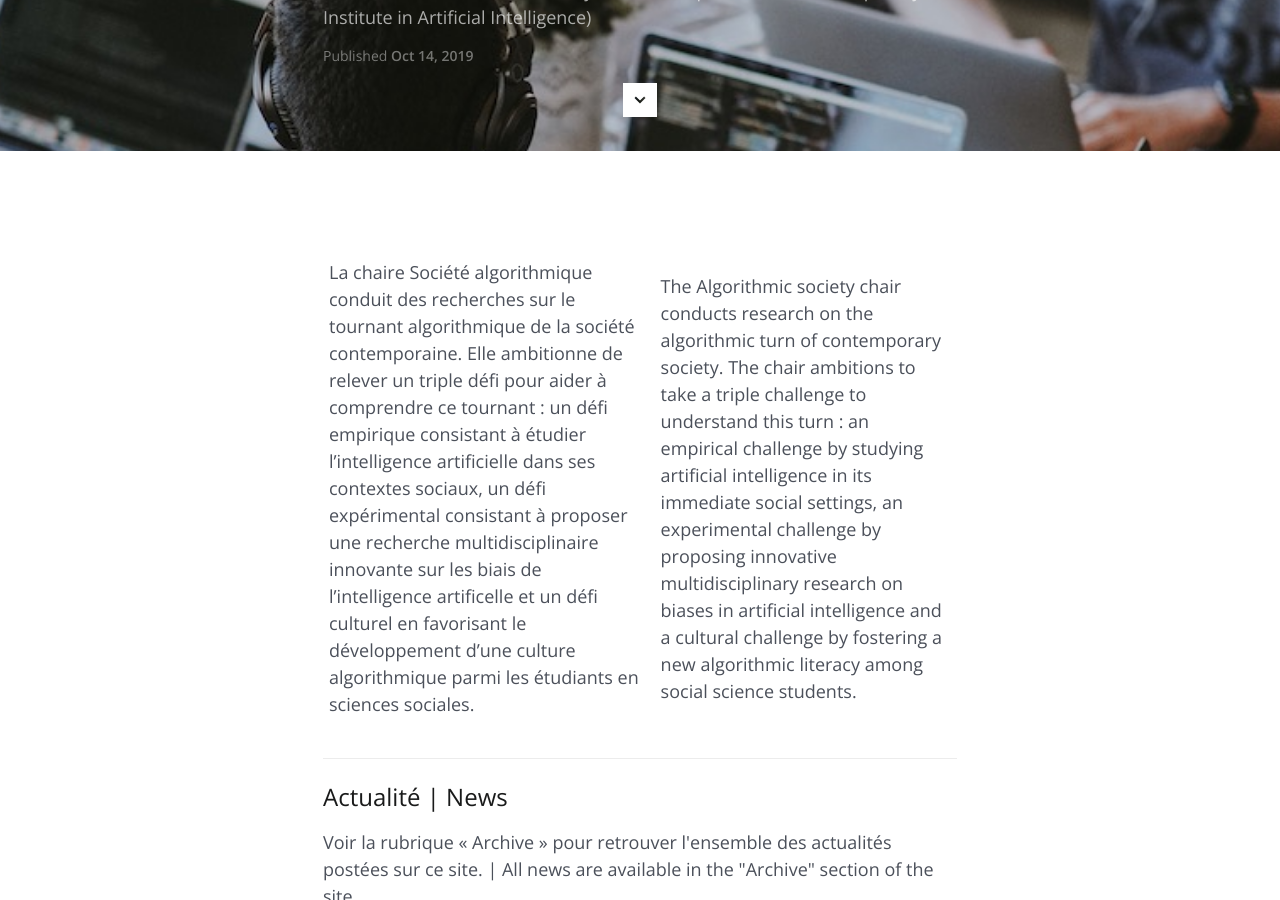
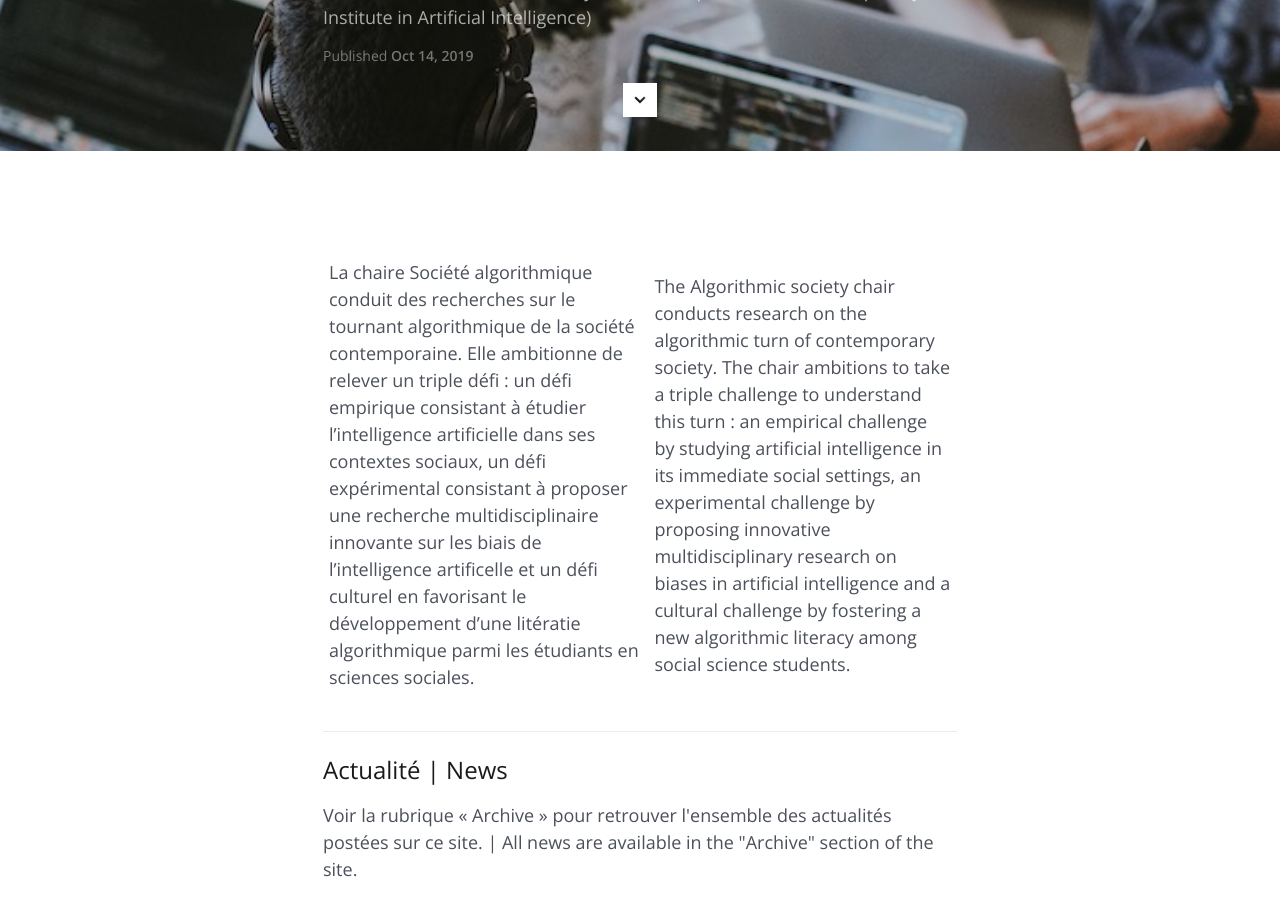
Before and after one commit to gillesbastin/algorithmicsociety, a Jekyll site: the page built from index.md, in a window 1280 px wide and 900 px high, scrolled down 449 px. Built offline with Jekyll 4.4.1, drawn with Linux system fonts in a browser that asks for light colours.

Commit message:
Update index.md

```diff
--- a/index.md
+++ b/index.md
@@ -13,7 +13,7 @@ gradient:   2
 
 ---
 
-La chaire Société algorithmique conduit des recherches sur le tournant algorithmique de la société contemporaine. Elle ambitionne de relever un triple défi pour aider à comprendre ce tournant : un défi empirique consistant à étudier l'intelligence artificielle dans ses contextes sociaux, un défi expérimental consistant à proposer une recherche multidisciplinaire innovante sur les biais de l'intelligence artificelle et un défi culturel en favorisant le développement d'une culture algorithmique parmi les étudiants en sciences sociales.|The Algorithmic society chair conducts research on the algorithmic turn of contemporary society. The chair ambitions to take a triple challenge to understand this turn : an empirical challenge by studying artificial intelligence in its immediate social settings, an experimental challenge by proposing innovative multidisciplinary research on biases in artificial intelligence and a cultural challenge by fostering a new algorithmic literacy among social science students.
+La chaire Société algorithmique conduit des recherches sur le tournant algorithmique de la société contemporaine. Elle ambitionne de relever un triple défi : un défi empirique consistant à étudier l'intelligence artificielle dans ses contextes sociaux, un défi expérimental consistant à proposer une recherche multidisciplinaire innovante sur les biais de l'intelligence artificelle et un défi culturel en favorisant le développement d'une litératie algorithmique parmi les étudiants en sciences sociales.|The Algorithmic society chair conducts research on the algorithmic turn of contemporary society. The chair ambitions to take a triple challenge to understand this turn : an empirical challenge by studying artificial intelligence in its immediate social settings, an experimental challenge by proposing innovative multidisciplinary research on biases in artificial intelligence and a cultural challenge by fostering a new algorithmic literacy among social science students.
 
 <hr>
 
```
